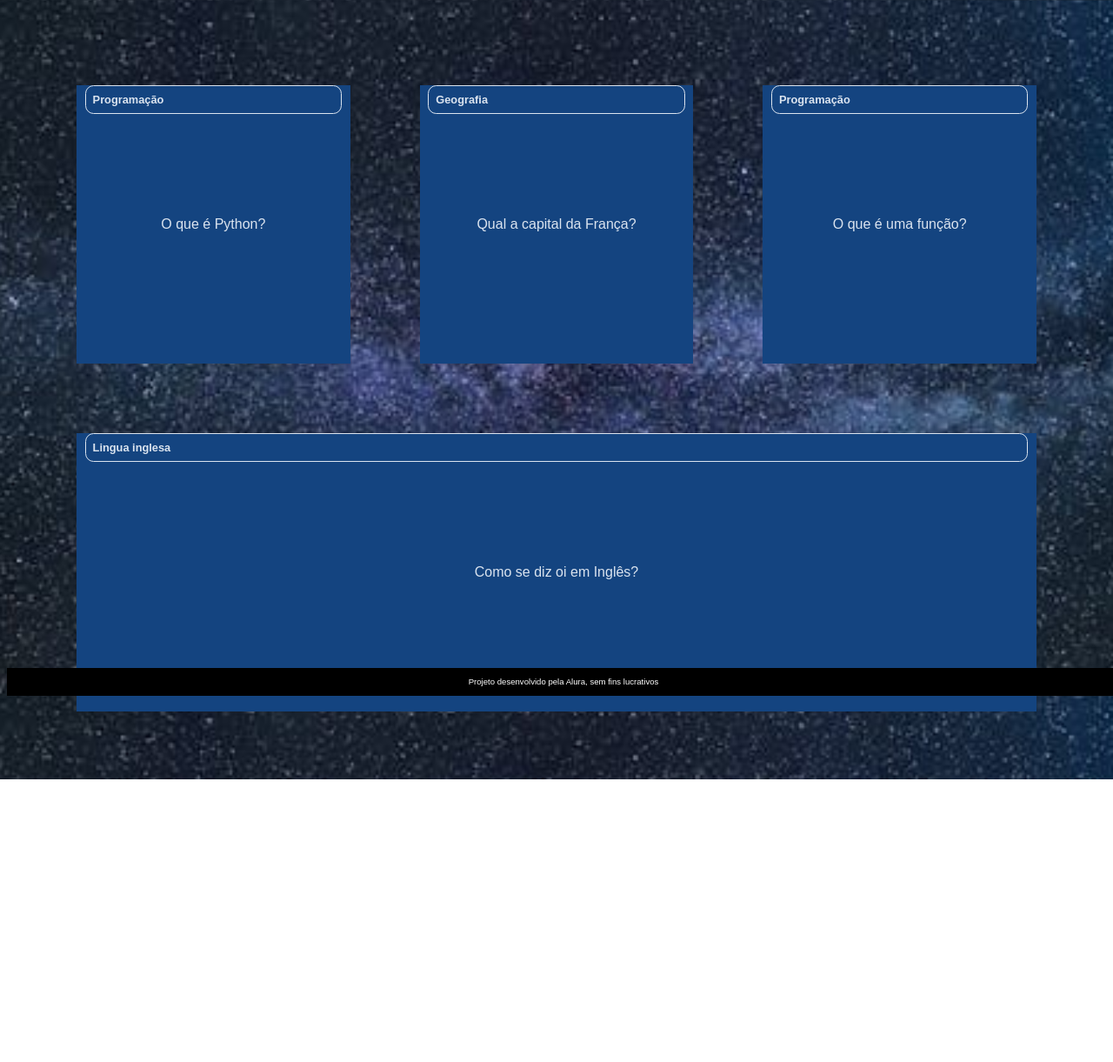
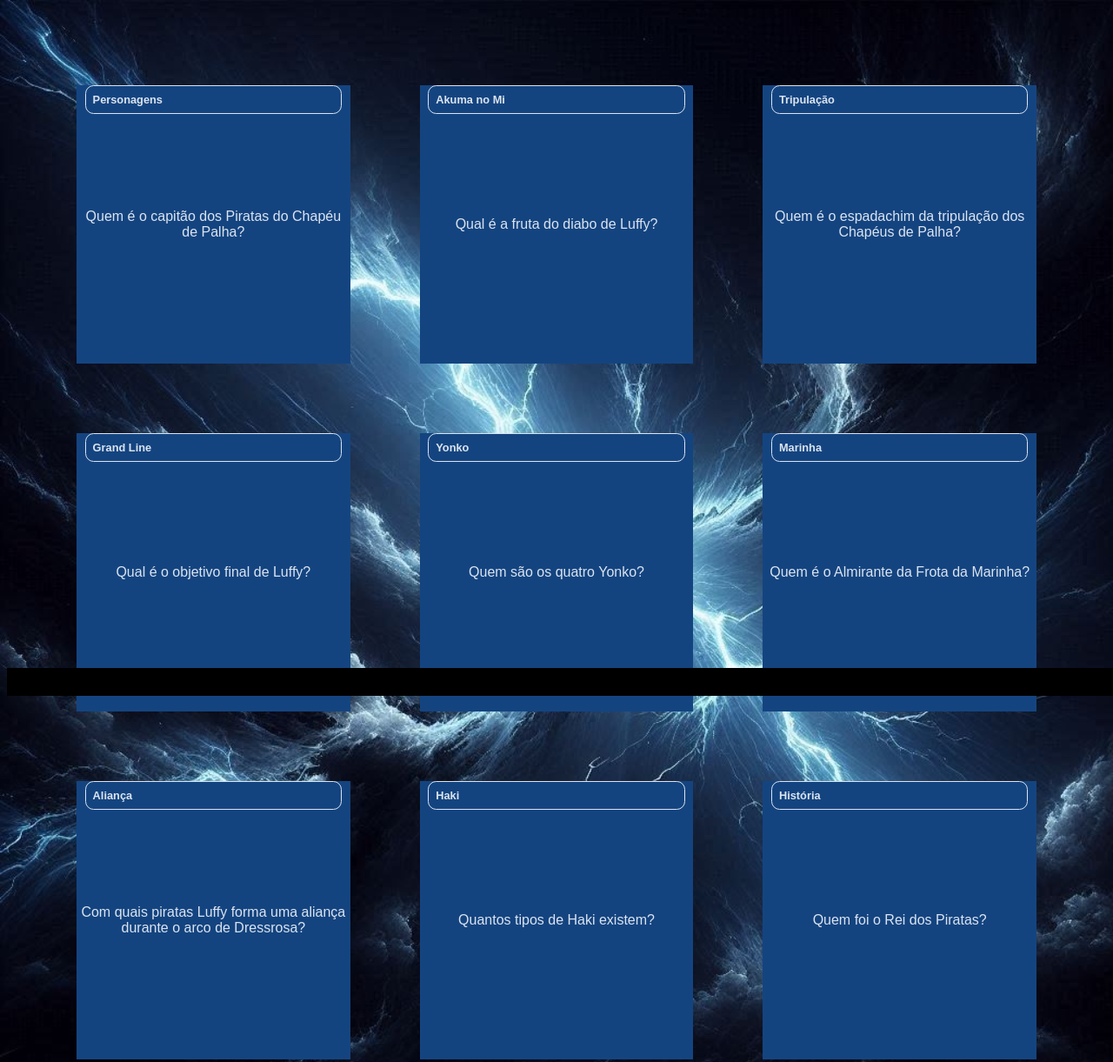
Before and after one commit to junln07/ite3trimestre, a plain HTML site: page index.html in a window 1280 px wide. Shown: the top 1221 px of the page at 87% size. Before the commit the page ends 896 px from the top, so only its background shows below. Drawn offline with Linux system fonts and the light colour scheme.

Commit message:
Add files via upload

```diff
--- a/app.js
+++ b/app.js
@@ -22,31 +22,65 @@ function criaCartao(categoria, pergunta, resposta) {
     container.appendChild(cartao);
 }
 
-// Criação dos cartões
+// Criação dos cartões com perguntas de One Piece
 const flashcards = [
     {
-        categoria: 'Programação',
-        pergunta: 'O que é Python?',
-        resposta: 'O Python é uma linguagem de programação'
+        categoria: 'Personagens',
+        pergunta: 'Quem é o capitão dos Piratas do Chapéu de Palha?',
+        resposta: 'O capitão dos Piratas do Chapéu de Palha é Monkey D. Luffy.'
     },
     {
-        categoria: 'Geografia',
-        pergunta: 'Qual a capital da França?',
-        resposta: 'A capital da França é Paris'
+        categoria: 'Akuma no Mi',
+        pergunta: 'Qual é a fruta do diabo de Luffy?',
+        resposta: 'Luffy comeu a Gomu Gomu no Mi, que lhe dá poderes elásticos.'
     },
     {
-        categoria: 'Programação',
-        pergunta: 'O que é uma função?',
-        resposta: 'Uma função é um bloco de código que executa alguma tarefa'
+        categoria: 'Tripulação',
+        pergunta: 'Quem é o espadachim da tripulação dos Chapéus de Palha?',
+        resposta: 'O espadachim da tripulação é Roronoa Zoro.'
     },
     {
-        categoria: 'Lingua inglesa',
-        pergunta: 'Como se diz oi em Inglês?',
-        resposta: 'Oi em inglês é HI (RAI)'
+        categoria: 'Grand Line',
+        pergunta: 'Qual é o objetivo final de Luffy?',
+        resposta: 'O objetivo de Luffy é encontrar o One Piece e se tornar o Rei dos Piratas.'
     }
 ];
 
-// Chamada da função para criar os cartões
+// Chamada da função para criar os cartões de One Piece
 flashcards.forEach(cartao => {
     criaCartao(cartao.categoria, cartao.pergunta, cartao.resposta);
 });
+
+// Novas perguntas sobre One Piece
+const novasPerguntas = [
+    {
+        categoria: 'Yonko',
+        pergunta: 'Quem são os quatro Yonko?',
+        resposta: 'Os quatro Yonko são Shanks, Kaido, Big Mom e Barba Negra.'
+    },
+    {
+        categoria: 'Marinha',
+        pergunta: 'Quem é o Almirante da Frota da Marinha?',
+        resposta: 'O Almirante da Frota é Sakazuki, também conhecido como Akainu.'
+    },
+    {
+        categoria: 'Aliança',
+        pergunta: 'Com quais piratas Luffy forma uma aliança durante o arco de Dressrosa?',
+        resposta: 'Luffy forma uma aliança com Trafalgar D. Water Law durante o arco de Dressrosa.'
+    },
+    {
+        categoria: 'Haki',
+        pergunta: 'Quantos tipos de Haki existem?',
+        resposta: 'Existem três tipos de Haki: Haki da Observação, Haki do Armamento e Haki do Rei.'
+    },
+    {
+        categoria: 'História',
+        pergunta: 'Quem foi o Rei dos Piratas?',
+        resposta: 'O Rei dos Piratas foi Gol D. Roger.'
+    }
+];
+
+// Chamada da função para criar os novos cartões de One Piece
+novasPerguntas.forEach(cartao => {
+    criaCartao(cartao.categoria, cartao.pergunta, cartao.resposta);
+});
--- a/index.html
+++ b/index.html
@@ -3,7 +3,7 @@
 <head>
     <meta charset="UTF-8">
     <meta name="viewport" content="width=device-width, initial-scale=1.0">
-    <title>Flashcards</title>
+    <title>onepiece</title>
     <link rel="stylesheet" href="style.css">
 </head>
 <body>
@@ -11,7 +11,7 @@
         <section id="container"></section>
     </main>
     <footer>
-        <p>Projeto desenvolvido pela Alura, sem fins lucrativos</p>
+
     </footer>
     <script src="app.js"></script>
 </body>
--- a/style.css
+++ b/style.css
@@ -5,7 +5,7 @@
 }
 
 body {
-    background: url('milky-way-starry-sky-night-sky-star-956999.jpeg') no-repeat center center fixed;
+    background: url('fundo.jpeg') no-repeat center center fixed;
     background-size: cover;
     font-family: 'Bai Jamjuree', sans-serif;
 }
```
Also changed, not shown: fundo.jpeg (added), fundoo.jpeg (added).
